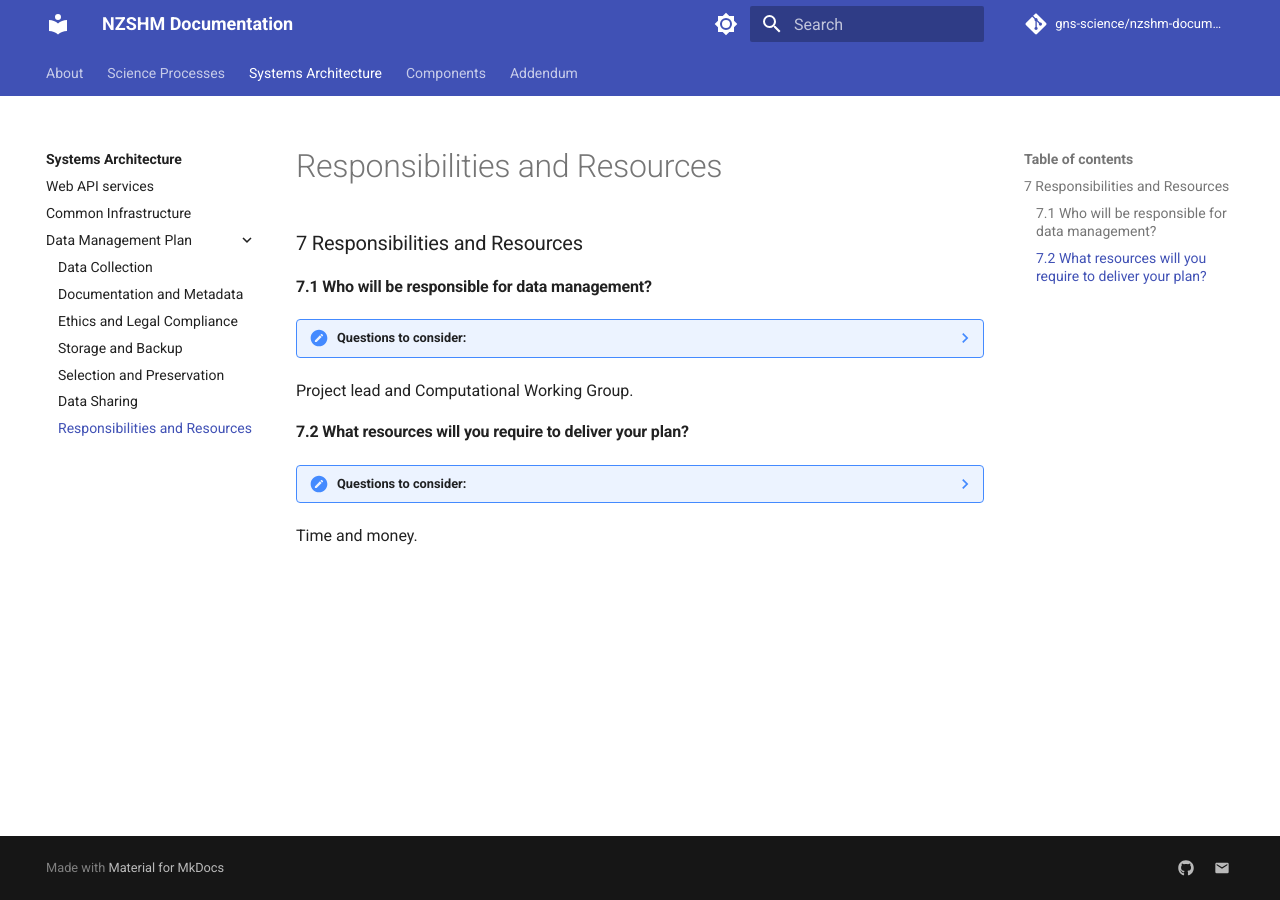
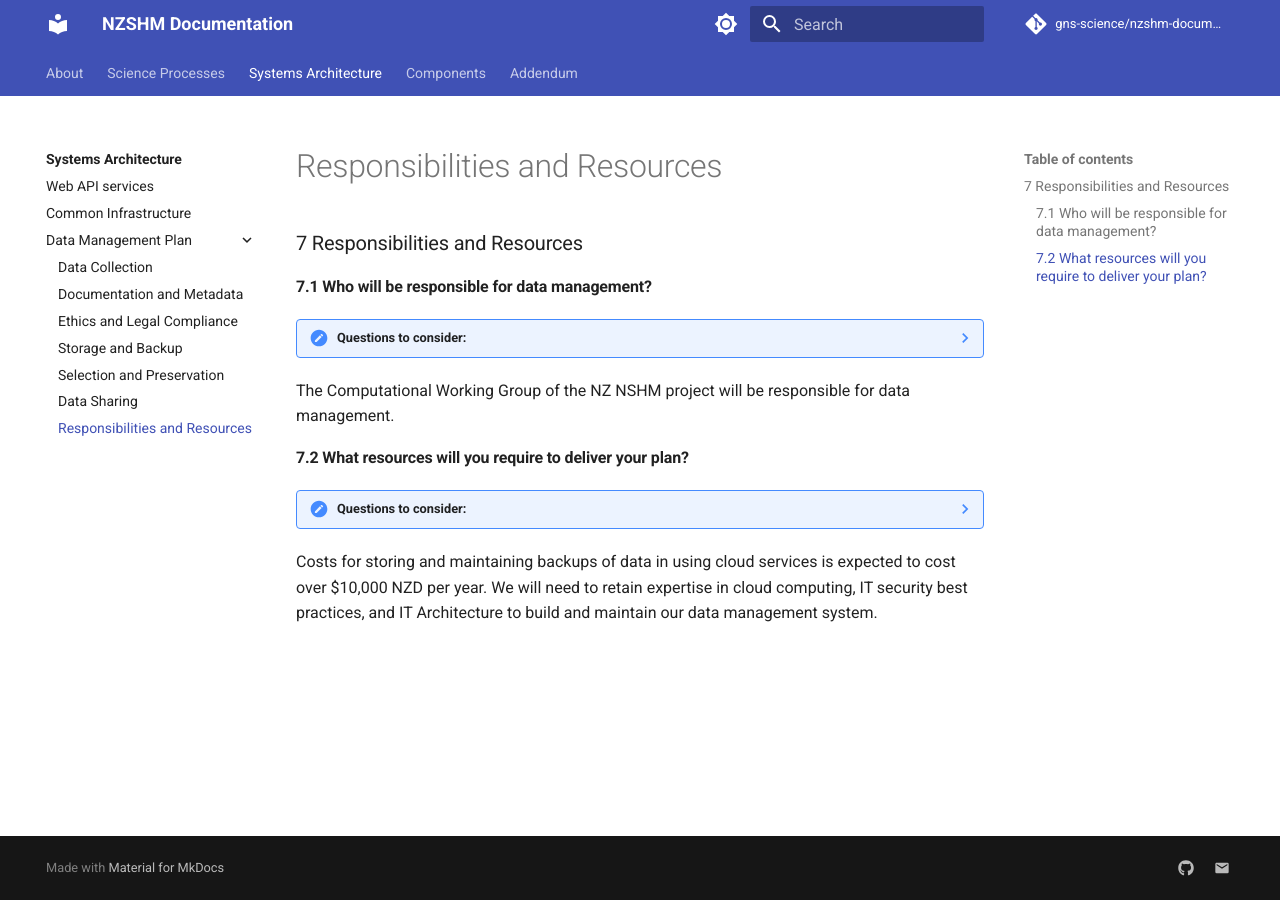
Before and after one commit to GNS-Science/nzshm-documentation, an MkDocs documentation site: the page built from docs/architecture/data_mgmnt_plan/7_responsibilities_and_resources.md, in a window 1280 px wide. Built offline with MkDocs 1.6.1 and Material for MkDocs 9.7.7, drawn with Linux system fonts in a browser that asks for light colours; comment, search, counter and statistics services are not loaded.

Commit message:
more answers, better answers, spell checking

```diff
--- a/docs/architecture/data_mgmnt_plan/7_responsibilities_and_resources.md
+++ b/docs/architecture/data_mgmnt_plan/7_responsibilities_and_resources.md
@@ -10,7 +10,7 @@
     Will data ownership and responsibilities for research data management be part of any consortium agreement or contract agreed between partners?
     Outline the roles and responsibilities for all activities e.g. data capture, metadata production, data quality, storage and backup, data archiving and data sharing. Consider who will be responsible for ensuring relevant policies will be respected. Individuals should be named where possible.
 
-Project lead and Computational Working Group.
+The Computational Working Group of the NZ NSHM project will be responsible for data management.
 
 ### 7.2 What resources will you require to deliver your plan?
 
@@ -21,4 +21,4 @@ Project lead and Computational Working Group.
     Will charges be applied by data repositories?
     Carefully consider any resources needed to deliver the plan, e.g. software, hardware, technical expertise, etc. Where dedicated resources are needed, these should be outlined and justified.
 
-Time and money.
+Costs for storing and maintaining backups of data in using cloud services is expected to cost over $10,000 NZD per year. We will need to retain expertise in cloud computing, IT security best practices, and IT Architecture to build and maintain our data management system.
```
Also changed, not shown: docs/architecture/data_mgmnt_plan/1_data_collection.md (+1 -1 lines), docs/architecture/data_mgmnt_plan/3_ethics_and_legal.md (+1 -1 lines), docs/architecture/data_mgmnt_plan/4_storage_and_backup.md (+1 -1 lines), docs/architecture/data_mgmnt_plan/5_selection_and_preservation.md (+2 -0 lines).
